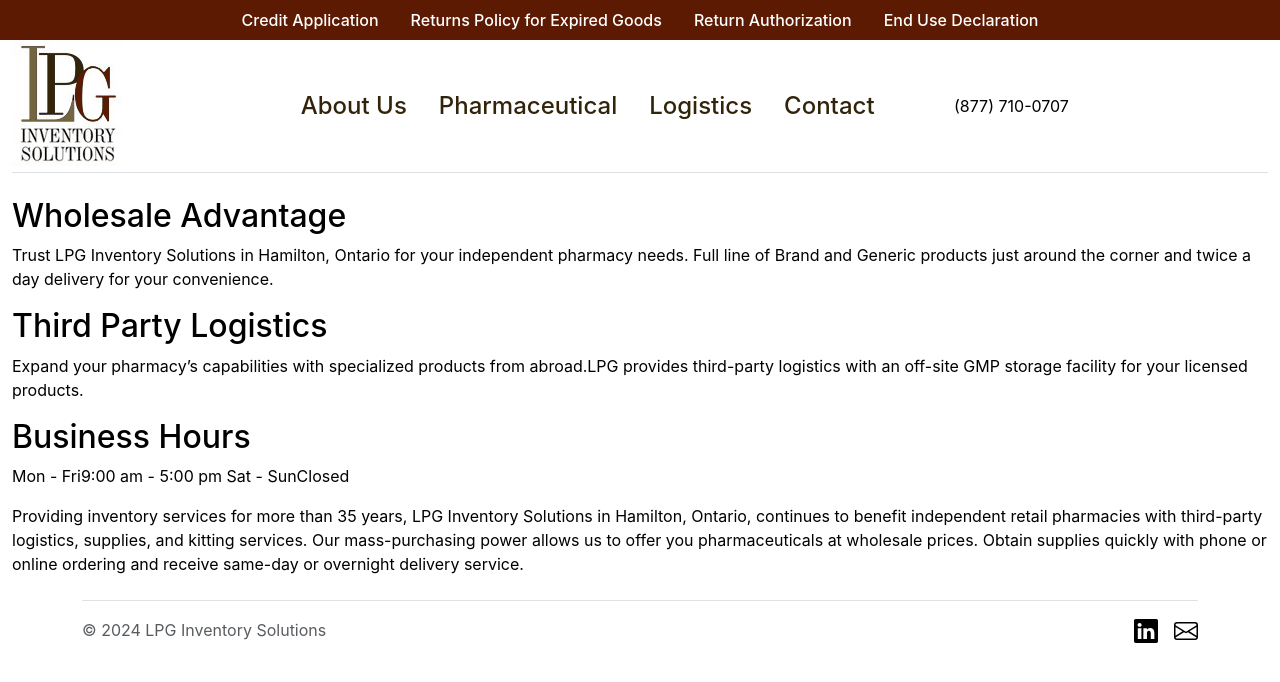
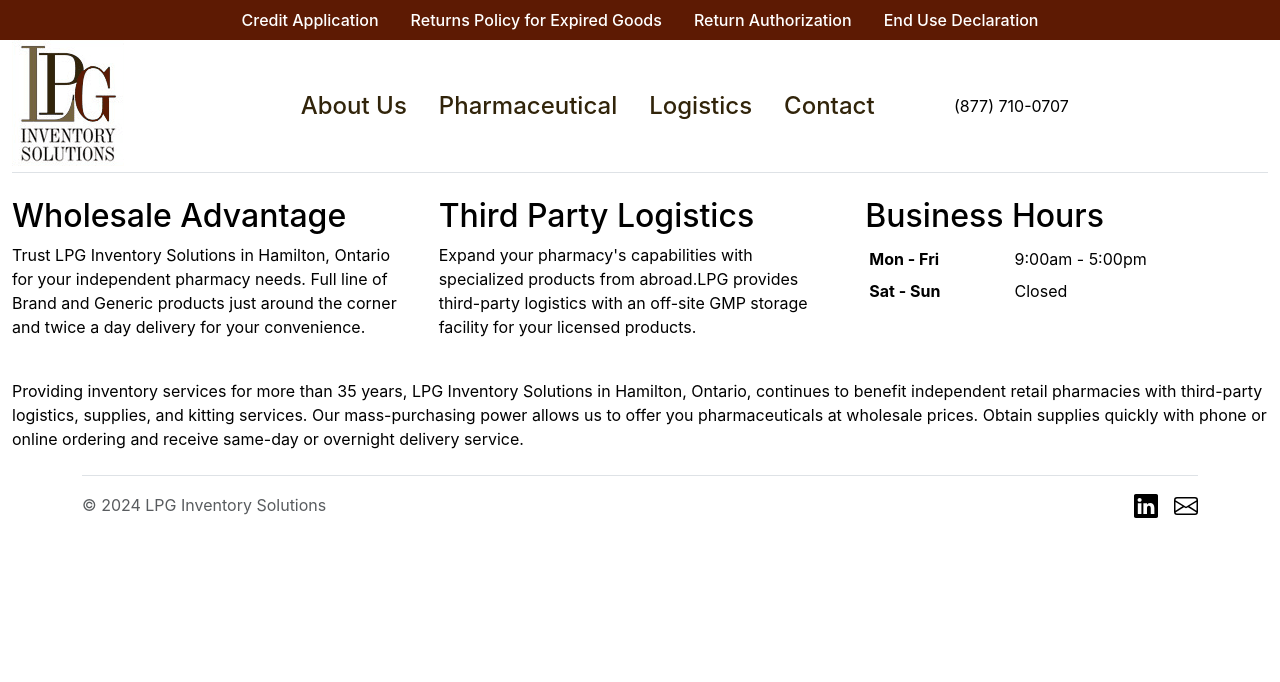
Before and after one commit to LPG-IS/lpg-is.github.io, a Jekyll site: the page built from index.md, in a window 1280 px wide. Shown: the top 682 px of the page. Built offline with Jekyll 4.4.1, drawn with Linux system fonts in a browser that asks for light colours.

Commit message:
Improved formatting of home page, and contact page

```diff
--- /dev/null
+++ b/_includes/businesshours.html
@@ -0,0 +1,11 @@
+<h2> Business Hours </h2>
+<table class="table table-borderless table-sm">
+    <tr>
+        <th>Mon - Fri</th>
+        <td>9:00am - 5:00pm</td>
+    </tr>
+    <tr>
+        <th>Sat - Sun </th>
+        <td>Closed</td>
+    </tr>
+</table>
--- a/index.md
+++ b/index.md
@@ -3,14 +3,27 @@ layout: default
 title: "Medical Supplies | Hamilton, ON"
 ---
 
-## Wholesale Advantage
+
+<div class="row">
+<div class="col-md-4">
+
+<h2> Wholesale Advantage </h2>
 Trust LPG Inventory Solutions in Hamilton, Ontario for your independent pharmacy needs. Full line of Brand and Generic products just around the corner and twice a day delivery for your convenience.
 
-## Third Party Logistics
+</div>
+<div class="col-md-4">
+
+<h2> Third Party Logistics </h2>
 Expand your pharmacy's capabilities with specialized products from abroad.LPG provides third-party logistics with an off-site GMP storage facility for your licensed products.
 
-## Business Hours
-Mon - Fri9:00 am - 5:00 pm
-Sat - SunClosed
+</div>
+<div class="col-md-4">
+
+{% include businesshours.html %}
+
+</div>
+</div>
+
+<br>
 
 Providing inventory services for more than 35 years, LPG Inventory Solutions in Hamilton, Ontario, continues to benefit independent retail pharmacies with third-party logistics, supplies, and kitting services. Our mass-purchasing power allows us to offer you pharmaceuticals at wholesale prices. Obtain supplies quickly with phone or online ordering and receive same-day or overnight delivery service.
```
Also changed, not shown: contact.md (+6 -5 lines).
